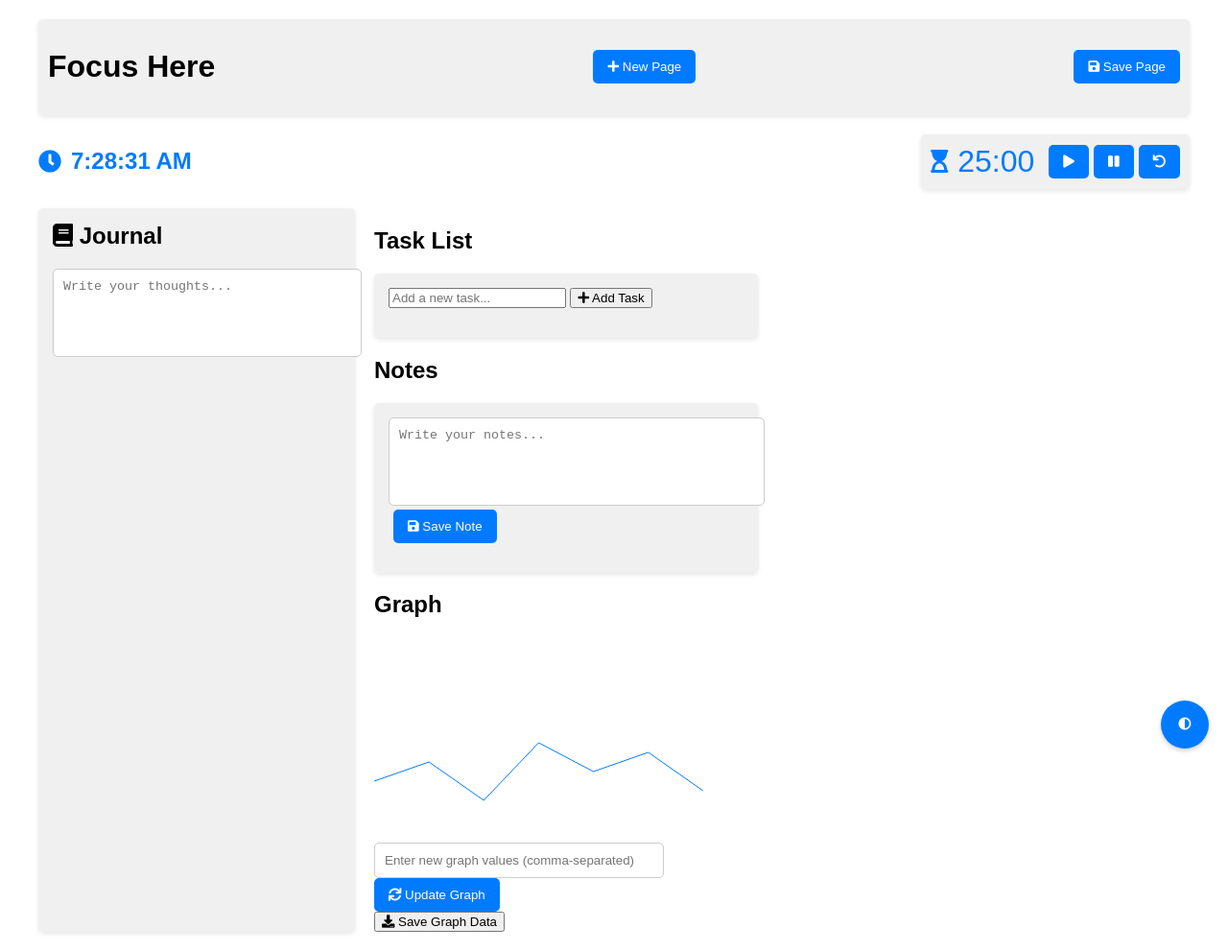
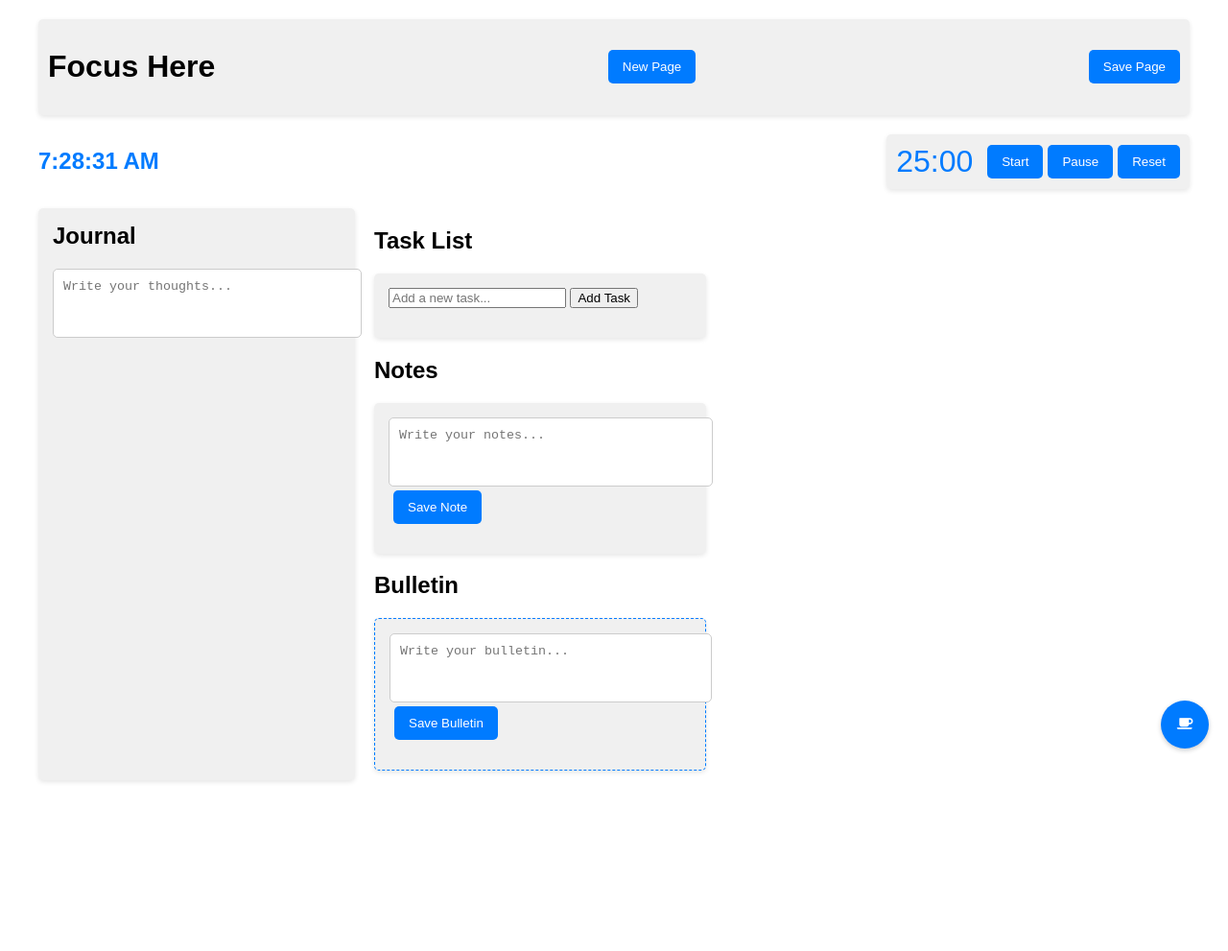
Before and after one commit to akshvy/Lotion, a plain HTML site: page index.html in a window 1280 px wide. Shown: the whole page at 96% size. After the commit the page ends 833 px from the top, so only its background shows below. Drawn offline with Linux system fonts and the light colour scheme.

Commit message:
remove the graph function from the page

```diff
--- a/index.html
+++ b/index.html
@@ -11,53 +11,50 @@
     <div class="container">
         <header>
             <h1 contenteditable="true" id="pageTitle">Focus Here</h1>
-            <button id="newPageBtn"><i class="fas fa-plus"></i> New Page</button>
-            <button id="savePageBtn"><i class="fas fa-save"></i> Save Page</button>
+            <button id="newPageBtn">New Page</button>
+            <button id="savePageBtn">Save Page</button>
         </header>
         <div class="top-container">
             <div id="clockContainer">
-                <i class="fas fa-clock" id="clockIcon"></i>
                 <div id="clock">00:00:00</div>
             </div>
             <div id="pomodoroContainer">
-                <i class="fas fa-hourglass-start" id="pomodoroIcon"></i>
                 <div id="timer">25:00</div>
                 <div id="pomodoroControls">
-                    <button id="startBtn"><i class="fas fa-play"></i></button>
-                    <button id="pauseBtn"><i class="fas fa-pause"></i></button>
-                    <button id="resetBtn"><i class="fas fa-undo"></i></button>
+                    <button id="startBtn">Start</button>
+                    <button id="pauseBtn">Pause</button>
+                    <button id="resetBtn">Reset</button>
                 </div>
             </div>
         </div>
         <div class="content-wrapper">
             <aside class="journal-container">
-                <h2><i class="fas fa-book"></i> Journal</h2>
+                <h2>Journal</h2>
                 <textarea id="journalInput" placeholder="Write your thoughts..."></textarea>
             </aside>
             <main id="mainContent">
                 <h2>Task List</h2>
                 <div id="taskContainer">
                     <input type="text" id="taskInput" placeholder="Add a new task...">
-                    <button id="addTaskBtn"><i class="fas fa-plus"></i> Add Task</button>
+                    <button id="addTaskBtn">Add Task</button>
                     <ul id="taskList"></ul>
                 </div>
                 <h2>Notes</h2>
                 <div id="notesContainer">
                     <textarea id="noteInput" placeholder="Write your notes..."></textarea>
-                    <button id="saveNoteBtn"><i class="fas fa-save"></i> Save Note</button>
+                    <button id="saveNoteBtn">Save Note</button>
                     <ul id="notesList"></ul>
                 </div>
-                <h2>Graph</h2>
-                <canvas id="graphCanvas" width="400" height="200"></canvas>
-                <div>
-                    <input type="text" id="graphInput" placeholder="Enter new graph values (comma-separated)">
-                    <button id="updateGraphBtn"><i class="fas fa-sync"></i> Update Graph</button>
+                <h2>Bulletin</h2>
+                <div id="bulletinContainer" class="draggable">
+                    <textarea id="bulletinInput" placeholder="Write your bulletin..."></textarea>
+                    <button id="saveBulletinBtn">Save Bulletin</button>
+                    <ul id="bulletinList"></ul>
                 </div>
-                <button id="saveGraphBtn"><i class="fas fa-download"></i> Save Graph Data</button>
             </main>
         </div>
         <button id="themeToggle" class="theme-toggle">
-            <i class="fas fa-adjust"></i>
+            <i class="fas fa-coffee"></i>
         </button>
     </div>
     <script src="script.js"></script>
--- a/script.js
+++ b/script.js
@@ -15,10 +15,12 @@ document.addEventListener("DOMContentLoaded", function() {
     const pageTitle = document.getElementById("pageTitle");
     const themeToggle = document.getElementById("themeToggle");
 
+    const bulletinInput = document.getElementById("bulletinInput");
+    const saveBulletinBtn = document.getElementById("saveBulletinBtn");
+    const bulletinList = document.getElementById("bulletinList");
     const graphCanvas = document.getElementById("graphCanvas");
     const saveGraphBtn = document.getElementById("saveGraphBtn");
-    const updateGraphBtn = document.getElementById("updateGraphBtn");
-    const graphInput = document.getElementById("graphInput");
+    const savePageBtn = document.getElementById("savePageBtn");
     let graphData = [50, 70, 30, 90, 60, 80, 40];
 
     let timerInterval;
@@ -85,11 +87,22 @@ document.addEventListener("DOMContentLoaded", function() {
         }
     });
 
+    saveBulletinBtn.addEventListener("click", function() {
+        const bulletinText = bulletinInput.value.trim();
+        if (bulletinText) {
+            const li = document.createElement("li");
+            li.textContent = bulletinText;
+            bulletinList.appendChild(li);
+            bulletinInput.value = "";
+        }
+    });
+
     savePageBtn.addEventListener("click", function() {
         const pageTitle = document.getElementById("pageTitle").innerText;
         const journalContent = document.getElementById("journalInput").value;
         const taskListItems = Array.from(taskList.children).map(li => li.innerHTML).join('');
         const notesListItems = Array.from(notesList.children).map(li => li.innerHTML).join('');
+        const bulletinListItems = Array.from(bulletinList.children).map(li => li.innerHTML).join('');
         const currentDate = new Date().toLocaleDateString();
 
         const htmlContent = `
@@ -110,6 +123,8 @@ document.addEventListener("DOMContentLoaded", function() {
                 <ul>${taskListItems}</ul>
                 <h2>Notes</h2>
                 <ul>${notesListItems}</ul>
+                <h2>Bulletin</h2>
+                <ul>${bulletinListItems}</ul>
             </body>
             </html>
         `;
@@ -175,6 +190,13 @@ document.addEventListener("DOMContentLoaded", function() {
         journalInput.classList.toggle("dark-mode");
         timerDisplay.classList.toggle("dark-mode");
 
+        // Change background image based on theme
+        if (document.body.classList.contains("dark-mode")) {
+            document.body.style.backgroundImage = "url('path/to/your/dark-background.jpg')";
+        } else {
+            document.body.style.backgroundImage = "url('path/to/your/default-background.jpg')";
+        }
+
         // Add animation effect
         themeToggle.classList.add("clicked");
         setTimeout(() => {
@@ -206,62 +228,8 @@ document.addEventListener("DOMContentLoaded", function() {
         });
     }
 
-    // Make all containers draggable
-    const containers = document.querySelectorAll('.journal-container, #taskContainer, #notesContainer');
-    containers.forEach(container => {
-        makeDraggable(container);
-    });
+    // Make the bulletin container draggable
+    makeDraggable(document.getElementById("bulletinContainer"));
 
-    // Function to plot graph
-    function plotGraph() {
-        const ctx = graphCanvas.getContext('2d');
-        ctx.clearRect(0, 0, graphCanvas.width, graphCanvas.height);
-        ctx.beginPath();
-        ctx.moveTo(0, graphCanvas.height - graphData[0]);
 
-        for (let i = 1; i < graphData.length; i++) {
-            ctx.lineTo(i * (graphCanvas.width / graphData.length), graphCanvas.height - graphData[i]);
-        }
-
-        ctx.strokeStyle = '#007bff';
-        ctx.stroke();
-    }
-
-    plotGraph();
-
-    saveGraphBtn.addEventListener("click", function() {
-        const blob = new Blob([JSON.stringify(graphData)], { type: 'application/json' });
-        const url = URL.createObjectURL(blob);
-        const a = document.createElement('a');
-        a.href = url;
-        a.download = 'graphData.json';
-        a.click();
-        URL.revokeObjectURL(url);
-    });
-
-    updateGraphBtn.addEventListener("click", function() {
-        const inputValues = graphInput.value.split(',').map(value => parseFloat(value.trim())).filter(value => !isNaN(value));
-        if (inputValues.length > 0) {
-            graphData = inputValues;
-            plotGraph();
-            graphInput.value = ''; // Clear input after updating
-        } else {
-            alert("Please enter valid numbers.");
-        }
-    });
-
-    // Function to auto-resize textareas
-    function autoResizeTextarea(textarea) {
-        textarea.style.height = 'auto'; // Reset height
-        textarea.style.height = textarea.scrollHeight + 'px'; // Set to scroll height
-    }
-
-    // Attach auto-resize to journal and notes textareas
-    const textareas = [journalInput, noteInput];
-    textareas.forEach(textarea => {
-        textarea.addEventListener('input', function() {
-            autoResizeTextarea(textarea);
-        });
-        autoResizeTextarea(textarea); // Initial resize
-    });
 });
--- a/styles.css
+++ b/styles.css
@@ -227,25 +227,3 @@ textarea.dark-mode {
     background-color: #555;
     color: #ffffff;
 }
-
-#graphInput {
-    width: calc(100% - 120px);
-    padding: 10px;
-    border: 1px solid #ccc;
-    border-radius: 5px;
-    margin-top: 10px;
-}
-
-#updateGraphBtn {
-    padding: 10px 15px;
-    background-color: #007bff;
-    color: white;
-    border: none;
-    border-radius: 5px;
-    cursor: pointer;
-    transition: background-color 0.3s;
-}
-
-#updateGraphBtn:hover {
-    background-color: #0056b3;
-}
```
